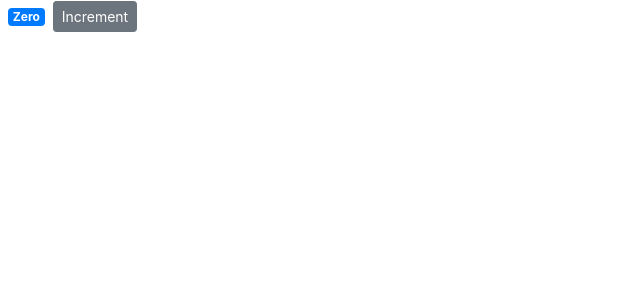
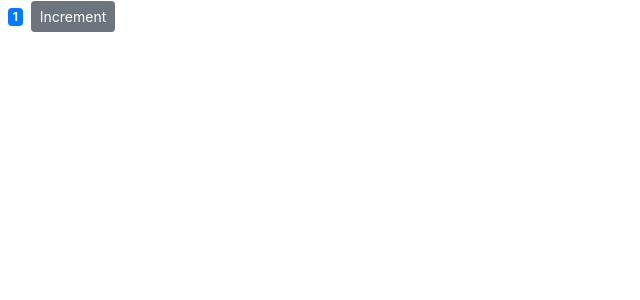
Before and after one commit to JennMartinez/counter-app, a React (Create React App) app: page / in a window 1280 px wide. Shown: the top 300 px of the page, without its empty margins (0-640 px from the left). Built offline with nearby package versions, Linux system fonts and the light colour scheme.

Commit message:
adds method and class.

```diff
--- a/src/components/counter.jsx
+++ b/src/components/counter.jsx
@@ -2,16 +2,24 @@
 
 class Counter extends Component {
     state = {
-        count: 0,
+        count: 1
     };
 
     render() {
+        let classes = this.getBadgeClasses();
+
         return (
         <div>
-            <span className="badge badge-primary m-2">{this.formatCount()}</span>
+            <span className={classes}>{this.formatCount()}</span>
             <button className="btn btn-secondary btn-sm">Increment</button>
         </div>
         );
+    }
+
+    getBadgeClasses() {
+        let classes = "badge m-2 badge-";
+        classes += (this.state.count === 0) ? "warning" : "primary";
+        return classes;
     }
 
     formatCount() {
```
